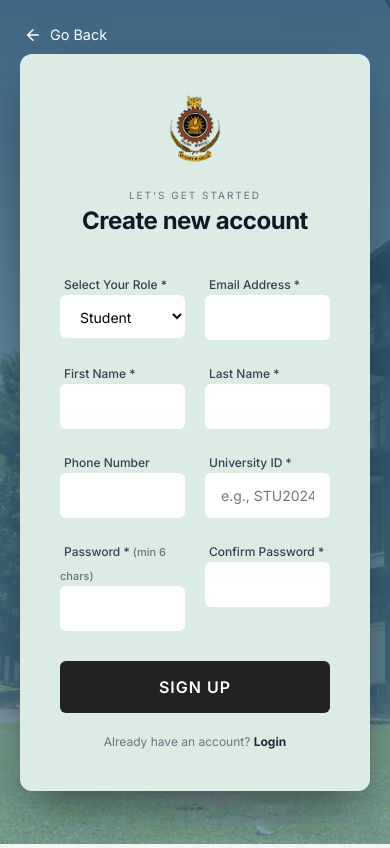
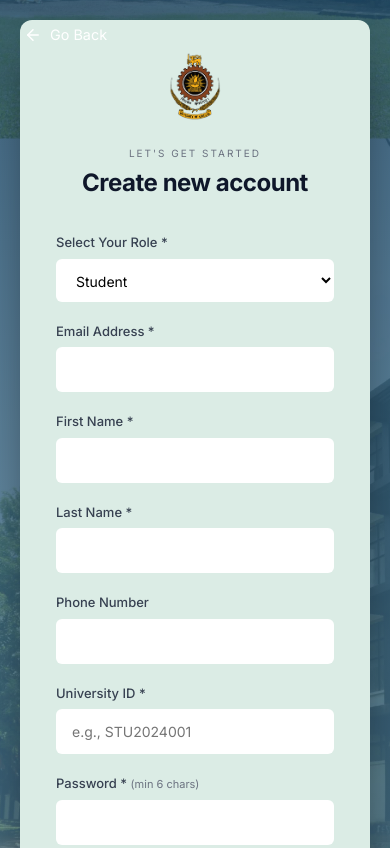
Before and after one commit to udithaanuradha/Edusync, a React (Vite) app: page /signup in a window 390 px wide. Shown: the top 848 px of the page. Built offline with nearby package versions, Linux system fonts and the light colour scheme.

Commit message:
Added OTP verification For Signup

```diff
--- a/src/index.css
+++ b/src/index.css
@@ -376,8 +376,9 @@ textarea {
 .auth-card {
   background-color: #dbece5;
   width: 100%;
+  max-width: 760px;        /* ← reduced from 850px */
   border-radius: 12px;
-  padding: 40px;
+  padding: 32px 36px;      /* ← slightly tighter padding */
   box-shadow: 0 25px 50px -12px rgba(0, 0, 0, 0.5);
   position: relative;
   z-index: 10;
@@ -442,6 +443,41 @@ textarea {
   background-color: #000000;
 }
 
+/* Custom smooth fade parameters tracking inline registration views */
+.base-transition-animation {
+  animation: authViewSlideIn 0.4s cubic-bezier(0.16, 1, 0.3, 1);
+}
+.auth-grid-form {
+  display: grid;
+  grid-template-columns: 1fr 1fr;
+  gap: 0 24px;
+}
+
+@media (max-width: 560px) {
+  .auth-grid-form {
+    grid-template-columns: 1fr;
+  }
+}
+
+.auth-input-group label {
+  display: block;
+  font-size: 13px;
+  font-weight: 500;
+  color: #374151;
+  margin-bottom: 6px;
+}
+
+@keyframes authViewSlideIn {
+  from {
+    opacity: 0;
+    transform: translateY(10px);
+  }
+  to {
+    opacity: 1;
+    transform: translateY(0);
+  }
+}
+
 /* ==========================================================================
    4. PROTECTED ROLE DASHBOARDS (TEAM CODE)
    ========================================================================== */
--- a/src/pages/SignUpPage.tsx
+++ b/src/pages/SignUpPage.tsx
@@ -3,8 +3,7 @@ import { useNavigate } from 'react-router-dom';
 import { ArrowLeft, AlertCircle } from 'lucide-react';
 import heroBg from '../assets/background.png';
 import uomLogo from '../assets/uom_logo.png';
-import { validateSignUpForm, validateField, VALID_ROLES } from '../utils/validators';
-import type { SignUpValidationResult } from '../utils/validators';
+import { validateSignUpForm, validateField } from '../utils/validators';
 
 const SignUpPage: React.FC = () => {
   const navigate = useNavigate();
@@ -23,105 +22,174 @@ const SignUpPage: React.FC = () => {
   const [submitError, setSubmitError] = useState('');
   const [isSubmitting, setIsSubmitting] = useState(false);
 
-  // Handle input changes with real-time validation
+  // New states handling the OTP intercept workflow inline
+  const [isOtpSent, setIsOtpSent] = useState(false);
+  const [otpCode, setOtpCode] = useState('');
+  const [otpSuccessMessage, setOtpSuccessMessage] = useState('');
+
+  // Controls the 60-second cooldown before user can resend again
+  const [resendCooldown, setResendCooldown] = useState(0);
+  const [isResending, setIsResending] = useState(false);
+
+  // All 5 system roles requested
+  const systemRoles = [
+    { value: 'student', label: 'Student' },
+    { value: 'coordinator', label: 'Coordinator' },
+    { value: 'supervisor', label: 'Supervisor' },
+    { value: 'admin', label: 'Admin' },
+    { value: 'industry mentor', label: 'Industry Mentor' }
+  ];
+
   const handleChange = (e: React.ChangeEvent<HTMLInputElement | HTMLSelectElement>) => {
     const { name, value } = e.target;
 
-    // Update form data
     setFormData(prev => ({
       ...prev,
       [name]: value,
-      // Clear university ID when role changes to non-student
       ...(name === 'role' && value !== 'student' && { universityId: '' })
     }));
 
-    // Clear field error when user starts typing
     if (fieldErrors[name]) {
-      setFieldErrors(prev => ({
-        ...prev,
-        [name]: ''
-      }));
+      setFieldErrors(prev => ({ ...prev, [name]: '' }));
     }
+    if (submitError) setSubmitError('');
+  };
 
-    // Clear submit error when user makes changes
-    if (submitError) {
-      setSubmitError('');
+  const handleBlur = (e: React.FocusEvent<HTMLInputElement | HTMLSelectElement>) => {
+    const { name, value } = e.target;
+    const error = validateField(name, value, formData);
+    if (error) {
+      setFieldErrors(prev => ({ ...prev, [name]: error }));
     }
   };
 
-  // Real-time field validation on blur
-  const handleBlur = (e: React.FocusEvent<HTMLInputElement | HTMLSelectElement>) => {
-    const { name, value } = e.target;
-    const error = validateField(name, value, formData);
 
-    if (error) {
-      setFieldErrors(prev => ({
-        ...prev,
-        [name]: error
-      }));
-    }
-  };
+  // Calls the backend resend route and starts a 60-second cooldown timer
+  const handleResendOtp = async () => {
+    if (resendCooldown > 0 || isResending) return;
 
-  // Handle Form Submission
-  const handleSignUp = async (e: React.FormEvent) => {
-    e.preventDefault();
+    setIsResending(true);
     setSubmitError('');
-    setFieldErrors({});
-    setIsSubmitting(true);
-
-    // Comprehensive validation
-    const validation = validateSignUpForm(formData);
-
-    if (!validation.valid) {
-      setFieldErrors(validation.fieldErrors);
-      setIsSubmitting(false);
-      return;
-    }
-
-    // Prepare payload - convert "industry mentor" back to "industry mentor" for API
-    const payload = {
-      firstName: formData.firstName.trim(),
-      lastName: formData.lastName.trim(),
-      email: formData.email.trim(),
-      password: formData.password,
-      role: formData.role,
-      universityId: formData.role === 'student' ? formData.universityId.trim() : undefined
-    };
 
     try {
-      const response = await fetch('http://localhost:5000/api/signup', {
+        const response = await fetch('http://localhost:5000/api/resend-otp', {
             method: 'POST',
             headers: { 'Content-Type': 'application/json' },
-        body: JSON.stringify(payload),
+            body: JSON.stringify({ email: formData.email })
         });
 
         const data = await response.json();
 
         if (!response.ok) {
-        // Handle validation errors from backend
-        if (data.details && Array.isArray(data.details)) {
-          const backendErrors: Record<string, string> = {};
-          data.details.forEach((errorMsg: string) => {
-            // Map backend error messages to fields
-            if (errorMsg.includes('First name')) backendErrors.firstName = errorMsg;
-            else if (errorMsg.includes('Last name')) backendErrors.lastName = errorMsg;
-            else if (errorMsg.includes('email')) backendErrors.email = errorMsg;
-            else if (errorMsg.includes('password')) backendErrors.password = errorMsg;
-            else if (errorMsg.includes('University ID')) backendErrors.universityId = errorMsg;
-            else if (errorMsg.includes('role')) backendErrors.role = errorMsg;
-            else setSubmitError(errorMsg);
+            setSubmitError(data.error || 'Failed to resend code. Please try again.');
+            return;
+        }
+
+        // Show success and start 60-second cooldown countdown
+        setOtpSuccessMessage('A new verification code has been sent to your email.');
+        setResendCooldown(60);
+
+        const timer = setInterval(() => {
+            setResendCooldown(prev => {
+                if (prev <= 1) { clearInterval(timer); return 0; }
+                return prev - 1;
             });
-          if (Object.keys(backendErrors).length > 0) {
-            setFieldErrors(backendErrors);
+        }, 1000);
+
+    } catch (err: any) {
+        setSubmitError('Something went wrong. Please try again.');
+    } finally {
+        setIsResending(false);
     }
+  };
+
+  const handleSubmit = async (e: React.FormEvent) => {
+    e.preventDefault();
+    setSubmitError('');
+    setOtpSuccessMessage('');
+
+    // Pre-validate inputs structure against local criteria check utilities
+    const validation = validateSignUpForm(formData);
+    if (!validation.valid) {
+      // Access the properties using bracket notation to instantly bypass strict TypeScript property checks
+      const errorsMap = (validation as any)["errors"] || (validation as any)["fieldErrors"] || validation;
+      setFieldErrors(errorsMap);
+      return;
+    }
+
+    setIsSubmitting(true);
+
+    // PHASE 1: Send registration details and write to database first
+    if (!isOtpSent) {
+      try {
+        // 🔗 Points directly to your main backend signup pipeline in index.js
+        const response = await fetch('http://localhost:5000/api/signup', {
+          method: 'POST',
+          headers: { 'Content-Type': 'application/json' },
+          // Send the user profile inputs to be saved in the database
+          body: JSON.stringify({
+            name: `${formData.firstName} ${formData.lastName}`, // Combines names to match backend 'name'
+            email: formData.email,
+            password: formData.password,
+            role: formData.role,
+            university_id: formData.role === 'student' ? formData.universityId : null,
+            phone: formData.phone || null
+          })
+        });
+        const data = await response.json();
+
+    if (!response.ok) {
+        const rawError = data.error || '';
+    if (rawError.toLowerCase().includes('duplicate') || rawError.toLowerCase().includes('already exists')) {
+    throw new Error('This email address is already registered. Please use a different email or login instead.');
     } else {
-          setSubmitError(data.error || 'Signup failed. Please try again.');
+    throw new Error('Something went wrong while creating your account. Please try again.');
+     }
+   }
+
+        setIsOtpSent(true);
+        setOtpSuccessMessage('A 6-digit verification code has been sent to your email.');
+      } catch (err: any) {
+        setSubmitError(err.message);
+      } finally {
+        setIsSubmitting(false);
+      }
+      return;
+    }
+
+
+    // PHASE 2: Finalize validation by hitting your new verification route
+    if (!otpCode || otpCode.length !== 6) {
+      setSubmitError('Please enter a valid 6-digit verification code.');
+      setIsSubmitting(false);
+      return;
+    }
+
+    try {
+      // 🔗 Points to the brand new route we just added to your index.js file
+      const response = await fetch('http://localhost:5000/api/verify-otp', {
+        method: 'POST',
+        headers: { 'Content-Type': 'application/json' },
+        body: JSON.stringify({
+          email: formData.email.trim(),
+          otpCode: otpCode
+        }),
+      });
+
+      const data = await response.json();
+
+      if (!response.ok) {
+        const otpError = data.error || '';
+          if (otpError.toLowerCase().includes('invalid') || otpError.toLowerCase().includes('expired')) {
+          setSubmitError('Incorrect or expired code. Please check your email and try again.');
+        } else {
+      setSubmitError('Verification failed. Please try again.');
      }
         setIsSubmitting(false);
         return;
       }
 
-      alert("Account created successfully! Please log in.");
+      alert("Account created and verified successfully! Redirecting to login view...");
       navigate('/login');
     } catch (err: any) {
       setSubmitError(err.message || 'An error occurred. Please try again.');
@@ -138,16 +206,15 @@ const SignUpPage: React.FC = () => {
         <span>Go Back</span>
       </div>
 
-      <div className="auth-card" style={{ maxWidth: '768px' }}>
+      <div className="auth-card">
         <div style={{ display: 'flex', justifyContent: 'center', marginBottom: '24px' }}>
           <img src={uomLogo} alt="UoM Logo" style={{ height: '70px' }} />
         </div>
 
         <div style={{ textAlign: 'center', marginBottom: '32px' }}>
-          <p style={{ fontSize: '10px', textTransform: 'uppercase', letterSpacing: '2px', color: '#6b7280' }}>Let's get started</p>
-          <h2 style={{ fontSize: '24px', fontWeight: 'bold' }}>Create new account</h2>
+          <p style={{ fontSize: '10px', textTransform: 'uppercase', letterSpacing: '2px', color: '#6b7280', margin: '0 0 4px 0' }}>Let's get started</p>
+          <h2 style={{ fontSize: '24px', fontWeight: 'bold', margin: 0 }}>Create new account</h2>
 
-          {/* Overall submission error */}
           {submitError && (
             <div style={{
               display: 'flex',
@@ -158,53 +225,57 @@ const SignUpPage: React.FC = () => {
               borderRadius: '6px',
               padding: '12px',
               marginTop: '16px',
-              color: '#991b1b'
+              color: '#991b1b',
+              textAlign: 'left'
             }}>
               <AlertCircle size={18} />
               <span style={{ fontSize: '13px' }}>{submitError}</span>
             </div>
           )}
+
+          {otpSuccessMessage && (
+            <div style={{
+              display: 'flex',
+              alignItems: 'center',
+              gap: '8px',
+              backgroundColor: '#f0fdf4',
+              border: '1px solid #86efac',
+              borderRadius: '6px',
+              padding: '12px',
+              marginTop: '16px',
+              color: '#166534',
+              textAlign: 'left'
+            }}>
+              <div style={{ width: '6px', height: '6px', borderRadius: '50%', backgroundColor: '#16a34a' }} />
+              <span style={{ fontSize: '13px' }}>{otpSuccessMessage}</span>
+            </div>
+          )}
         </div>
 
-        <form onSubmit={handleSignUp}>
-          <div style={{ display: 'grid', gridTemplateColumns: '1fr 1fr', gap: '20px' }}>
-
-            {/* Role Dropdown */}
-            <div className="signup-field">
-              <label style={{ fontSize: '12px', fontWeight: '500', marginLeft: '4px' }}>
-                Select Your Role *
-              </label>
+        <form onSubmit={handleSubmit}>
+          {!isOtpSent ? (
+            /* EXACT ORIGINAL TWO-COLUMN LAYOUT STRUCTURE RESTORED */
+            <div className="auth-grid-form">
+              {/* Row 1: Role Selector & Email */}
+              <div className="auth-input-group">
+                <label>Select Your Role *</label>
                 <select
                   name="role"
                   value={formData.role}
                   onChange={handleChange}
                   onBlur={handleBlur}
                   className="auth-input"
-                style={{
-                  paddingLeft: '16px',
-                  width: '100%',
-                  appearance: 'auto',
-                  borderColor: fieldErrors.role ? '#dc2626' : undefined
-                }}
+                  style={{ paddingLeft: '16px', appearance: 'auto' }}
                 >
-                {VALID_ROLES.map(role => (
-                  <option key={role} value={role}>
-                    {role.charAt(0).toUpperCase() + role.slice(1)}
-                  </option>
+                  {systemRoles.map(role => (
+                    <option key={role.value} value={role.value}>{role.label}</option>
                   ))}
                 </select>
-              {fieldErrors.role && (
-                <p style={{ color: '#dc2626', fontSize: '12px', marginTop: '6px' }}>
-                  {fieldErrors.role}
-                </p>
-              )}
+                {fieldErrors.role && <p className="error-text" style={{ color: '#dc2626', fontSize: '12px', marginTop: '6px' }}>{fieldErrors.role}</p>}
               </div>
 
-            {/* Email */}
-            <div className="signup-field">
-              <label style={{ fontSize: '12px', fontWeight: '500', marginLeft: '4px' }}>
-                Email Address *
-              </label>
+              <div className="auth-input-group">
+                <label>Email Address *</label>
                 <input
                   name="email"
                   type="email"
@@ -212,23 +283,14 @@ const SignUpPage: React.FC = () => {
                   onChange={handleChange}
                   onBlur={handleBlur}
                   className="auth-input"
-                style={{
-                  paddingLeft: '16px',
-                  borderColor: fieldErrors.email ? '#dc2626' : undefined
-                }}
+                  style={{ paddingLeft: '16px', borderColor: fieldErrors.email ? '#dc2626' : undefined }}
                 />
-              {fieldErrors.email && (
-                <p style={{ color: '#dc2626', fontSize: '12px', marginTop: '6px' }}>
-                  {fieldErrors.email}
-                </p>
-              )}
+                {fieldErrors.email && <p className="error-text" style={{ color: '#dc2626', fontSize: '12px', marginTop: '#6px' }}>{fieldErrors.email}</p>}
               </div>
 
-            {/* First Name */}
-            <div className="signup-field">
-              <label style={{ fontSize: '12px', fontWeight: '500', marginLeft: '4px' }}>
-                First Name *
-              </label>
+              {/* Row 2: First Name & Last Name */}
+              <div className="auth-input-group">
+                <label>First Name *</label>
                 <input
                   name="firstName"
                   type="text"
@@ -236,23 +298,13 @@ const SignUpPage: React.FC = () => {
                   onChange={handleChange}
                   onBlur={handleBlur}
                   className="auth-input"
-                style={{
-                  paddingLeft: '16px',
-                  borderColor: fieldErrors.firstName ? '#dc2626' : undefined
-                }}
+                  style={{ paddingLeft: '16px', borderColor: fieldErrors.firstName ? '#dc2626' : undefined }}
                 />
-              {fieldErrors.firstName && (
-                <p style={{ color: '#dc2626', fontSize: '12px', marginTop: '6px' }}>
-                  {fieldErrors.firstName}
-                </p>
-              )}
+                {fieldErrors.firstName && <p className="error-text" style={{ color: '#dc2626', fontSize: '12px', marginTop: '6px' }}>{fieldErrors.firstName}</p>}
               </div>
 
-            {/* Last Name */}
-            <div className="signup-field">
-              <label style={{ fontSize: '12px', fontWeight: '500', marginLeft: '4px' }}>
-                Last Name *
-              </label>
+              <div className="auth-input-group">
+                <label>Last Name *</label>
                 <input
                   name="lastName"
                   type="text"
@@ -260,23 +312,14 @@ const SignUpPage: React.FC = () => {
                   onChange={handleChange}
                   onBlur={handleBlur}
                   className="auth-input"
-                style={{
-                  paddingLeft: '16px',
-                  borderColor: fieldErrors.lastName ? '#dc2626' : undefined
-                }}
+                  style={{ paddingLeft: '16px', borderColor: fieldErrors.lastName ? '#dc2626' : undefined }}
                 />
-              {fieldErrors.lastName && (
-                <p style={{ color: '#dc2626', fontSize: '12px', marginTop: '6px' }}>
-                  {fieldErrors.lastName}
-                </p>
-              )}
+                {fieldErrors.lastName && <p className="error-text" style={{ color: '#dc2626', fontSize: '12px', marginTop: '6px' }}>{fieldErrors.lastName}</p>}
               </div>
 
-            {/* Phone Number (optional) */}
-            <div className="signup-field">
-              <label style={{ fontSize: '12px', fontWeight: '500', marginLeft: '4px' }}>
-                Phone Number
-              </label>
+              {/* Row 3: Phone Number & University ID */}
+              <div className="auth-input-group">
+                <label>Phone Number</label>
                 <input
                   name="phone"
                   type="tel"
@@ -287,38 +330,29 @@ const SignUpPage: React.FC = () => {
                 />
               </div>
 
-            {/* University ID - only for students */}
-            {formData.role === 'student' && (
-              <div className="signup-field">
-                <label style={{ fontSize: '12px', fontWeight: '500', marginLeft: '4px' }}>
-                  University ID *
-                </label>
+              <div className="auth-input-group">
+                <label>University ID {formData.role === 'student' && '*'}</label>
                 <input
                   name="universityId"
                   type="text"
-                  placeholder="e.g., STU2024001"
+                  disabled={formData.role !== 'student'}
+                  placeholder={formData.role !== 'student' ? 'N/A' : 'e.g., STU2024001'}
                   value={formData.universityId}
                   onChange={handleChange}
                   onBlur={handleBlur}
                   className="auth-input"
                   style={{
                     paddingLeft: '16px',
+                    backgroundColor: formData.role !== 'student' ? '#f3f4f6' : undefined,
                     borderColor: fieldErrors.universityId ? '#dc2626' : undefined
                   }}
                 />
-                {fieldErrors.universityId && (
-                  <p style={{ color: '#dc2626', fontSize: '12px', marginTop: '6px' }}>
-                    {fieldErrors.universityId}
-                  </p>
-                )}
+                {fieldErrors.universityId && <p className="error-text" style={{ color: '#dc2626', fontSize: '12px', marginTop: '6px' }}>{fieldErrors.universityId}</p>}
               </div>
-            )}
 
-            {/* Password */}
-            <div className="signup-field">
-              <label style={{ fontSize: '12px', fontWeight: '500', marginLeft: '4px' }}>
-                Password * <span style={{ fontSize: '11px', color: '#6b7280' }}>(min 6 chars)</span>
-              </label>
+              {/* Row 4: Password & Confirm Password */}
+              <div className="auth-input-group">
+                <label>Password * <span style={{ fontSize: '11px', color: '#6b7280', fontWeight: 'normal' }}>(min 6 chars)</span></label>
                 <input
                   name="password"
                   type="password"
@@ -326,23 +360,13 @@ const SignUpPage: React.FC = () => {
                   onChange={handleChange}
                   onBlur={handleBlur}
                   className="auth-input"
-                style={{
-                  paddingLeft: '16px',
-                  borderColor: fieldErrors.password ? '#dc2626' : undefined
-                }}
+                  style={{ paddingLeft: '16px', borderColor: fieldErrors.password ? '#dc2626' : undefined }}
                 />
-              {fieldErrors.password && (
-                <p style={{ color: '#dc2626', fontSize: '12px', marginTop: '6px' }}>
-                  {fieldErrors.password}
-                </p>
-              )}
+                {fieldErrors.password && <p className="error-text" style={{ color: '#dc2626', fontSize: '12px', marginTop: '6px' }}>{fieldErrors.password}</p>}
               </div>
 
-            {/* Confirm Password */}
-            <div className="signup-field">
-              <label style={{ fontSize: '12px', fontWeight: '500', marginLeft: '4px' }}>
-                Confirm Password *
-              </label>
+              <div className="auth-input-group">
+                <label>Confirm Password *</label>
                 <input
                   name="confirmPassword"
                   type="password"
@@ -350,31 +374,86 @@ const SignUpPage: React.FC = () => {
                   onChange={handleChange}
                   onBlur={handleBlur}
                   className="auth-input"
+                  style={{ paddingLeft: '16px', borderColor: fieldErrors.confirmPassword ? '#dc2626' : undefined }}
+                />
+                {fieldErrors.confirmPassword && <p className="error-text" style={{ color: '#dc2626', fontSize: '12px', marginTop: '6px' }}>{fieldErrors.confirmPassword}</p>}
+              </div>
+            </div>
+          ) : (
+            /* VISUALLY CONFINED INLINE SECURITY TOKEN VIEW */
+            <div style={{
+              backgroundColor: '#f8fafc',
+              border: '1px solid #e2e8f0',
+              padding: '24px',
+              borderRadius: '6px',
+              display: 'flex',
+              flexDirection: 'column',
+              alignItems: 'center',
+              gap: '14px',
+              margin: '10px 0'
+            }}>
+              <p style={{ margin: 0, fontSize: '13px', color: '#475569', textAlign: 'center', lineHeight: '1.5' }}>
+                We've sent a 6-digit verification code to <br />
+                <strong style={{ color: '#0f172a' }}>{formData.email}</strong>.
+              </p>
+
+              <input
+                type="text"
+                placeholder="000000"
+                maxLength={6}
+                value={otpCode}
+                onChange={(e) => setOtpCode(e.target.value.replace(/\D/g, ''))}
                 style={{
-                  paddingLeft: '16px',
-                  borderColor: fieldErrors.confirmPassword ? '#dc2626' : undefined
+                  width: '160px',
+                  letterSpacing: '6px',
+                  textAlign: 'center',
+                  fontSize: '22px',
+                  fontWeight: '800',
+                  padding: '10px',
+                  borderRadius: '6px',
+                  border: '2px solid #cbd5e1',
+                  outline: 'none',
+                  color: '#0f172a'
                 }}
               />
-              {fieldErrors.confirmPassword && (
-                <p style={{ color: '#dc2626', fontSize: '12px', marginTop: '6px' }}>
-                  {fieldErrors.confirmPassword}
-                </p>
+
+{/* Resend OTP button with cooldown timer */}
+          <button
+            type="button"
+            onClick={handleResendOtp}
+            disabled={resendCooldown > 0 || isResending}
+            style={{
+               background: 'none',
+               border: 'none',
+               color: resendCooldown > 0 ? '#94a3b8' : '#2563eb',
+               fontSize: '13px',
+               fontWeight: '600',
+               cursor: resendCooldown > 0 ? 'not-allowed' : 'pointer',
+               textDecoration: resendCooldown > 0 ? 'none' : 'underline'
+             }}
+>
+             {isResending
+               ? 'Sending...'
+               : resendCooldown > 0
+               ? `Resend code in ${resendCooldown}s`
+               : "Didn't receive the code? Resend"}
+          </button>
+        </div>
           )}
-            </div>
-
-          </div>
 
           <button
             type="submit"
             disabled={isSubmitting}
             className="btn-auth"
             style={{
-              marginTop: '30px',
+              marginTop: '24px',
               opacity: isSubmitting ? 0.7 : 1,
               cursor: isSubmitting ? 'not-allowed' : 'pointer'
             }}
           >
-            {isSubmitting ? 'Creating Account...' : 'Sign Up'}
+            {isSubmitting
+              ? (isOtpSent ? 'Verifying OTP...' : 'Sending Verification Email...')
+              : (isOtpSent ? 'Verify & Create Account' : 'Sign Up')}
           </button>
 
           <p style={{ textAlign: 'center', fontSize: '12px', marginTop: '20px', color: '#6b7280' }}>
```
Lines whose indentation alone changed are shown as unchanged.
